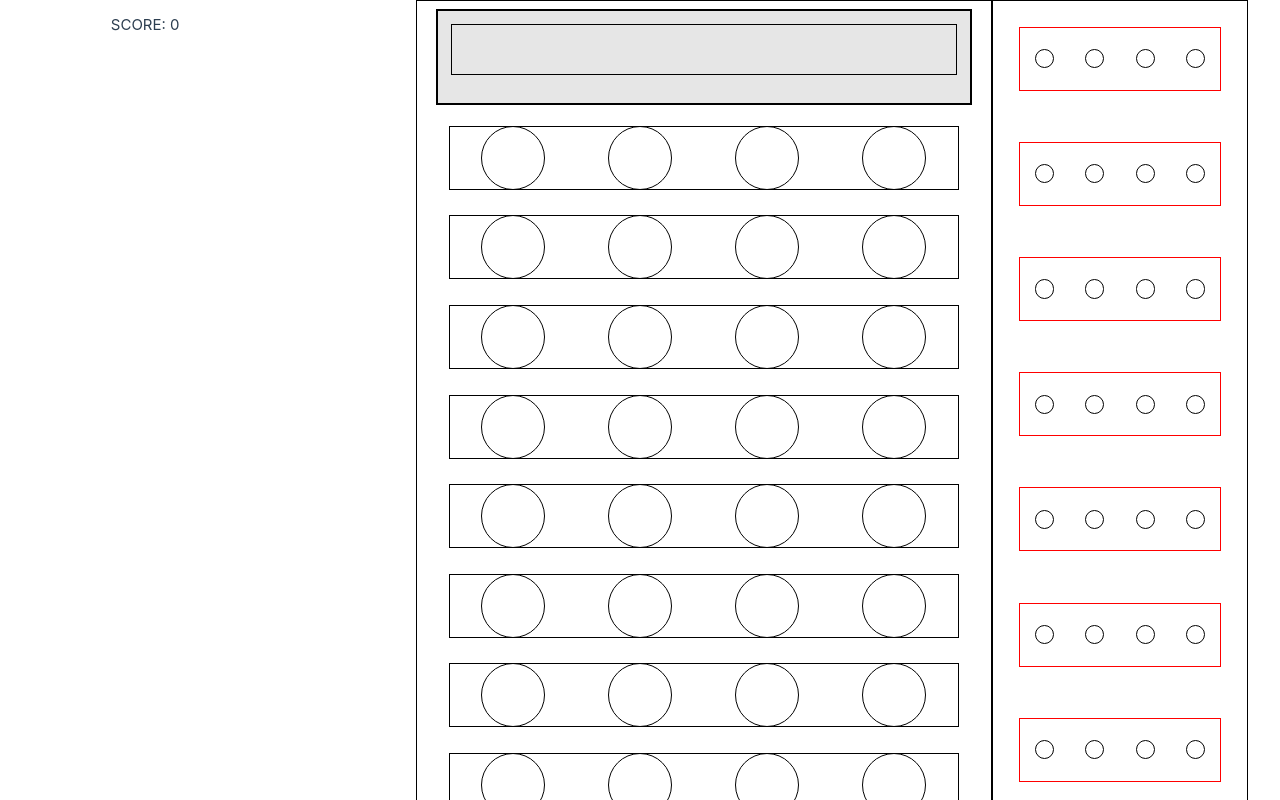
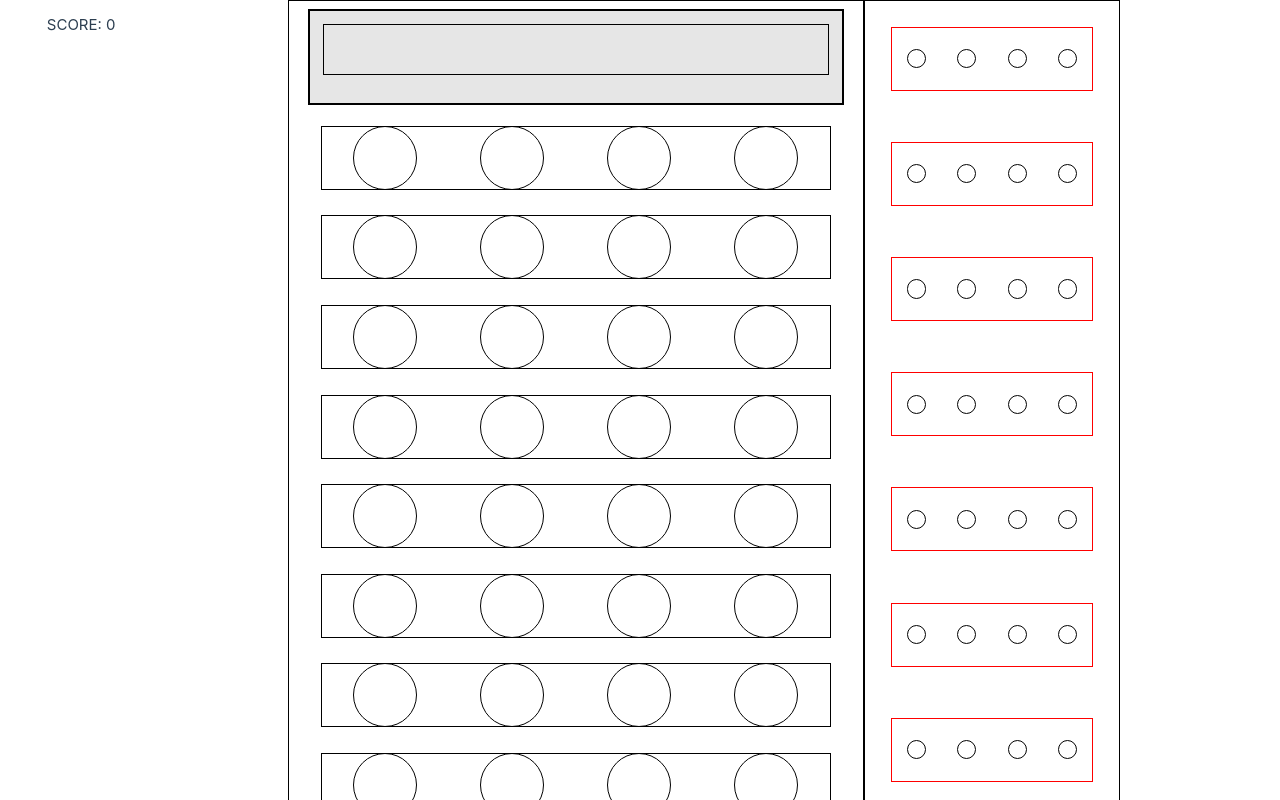
Before and after one commit to Flothar78/mastermind, a Vue app: page / in a window 1280 px wide. Shown: the top 800 px of the page. Built offline with nearby package versions, Linux system fonts and the light colour scheme; the HTML template or start-up script is replaced by a standard one.

Commit message:
Every component to breakpoint min-width 400px

```diff
--- a/src/App.vue
+++ b/src/App.vue
@@ -15,12 +15,12 @@ import ScoreView from "@/views/ScoreView.vue";
 </template>
 
 <style scoped>
-@media screen and (min-width: 800px) {
-  .score-wrapper {
-  }
+@media screen and (min-width: 400px) {
   .play-and-result-wrapper {
     display: flex;
     justify-content: center;
+    margin-left: 10vw;
+    margin-right: 10vw;
   }
 }
 </style>
--- a/src/components/AvailableColors.vue
+++ b/src/components/AvailableColors.vue
@@ -19,7 +19,7 @@ const { colorsArray, addColorToStore } = storeToRefs(color_store);
 </template>
 
 <style scoped>
-@media screen and (min-width: 800px) {
+@media screen and (min-width: 400px) {
   .peons-row {
     border: black 2.5px solid;
     background-color: #e6e6e6;
--- a/src/components/CheckRow.vue
+++ b/src/components/CheckRow.vue
@@ -21,6 +21,7 @@ const checkColorsPlaces = color_store.checkColorsPlaces(chosenRow);
 </template>
 
 <style scoped>
+@media screen and (min-width: 400px) {
   .peon-in-check-row {
     width: 1.5vw;
     height: 1.5vw;
@@ -35,4 +36,5 @@ const checkColorsPlaces = color_store.checkColorsPlaces(chosenRow);
   .none {
     background-color: red;
   }
+}
 </style>
--- a/src/components/GameSolution.vue
+++ b/src/components/GameSolution.vue
@@ -20,7 +20,7 @@ const { playRowId, numberOfPeons } = storeToRefs(color_store);
 </template>
 
 <style scoped>
-@media screen and (min-width: 800px) {
+@media screen and (min-width: 400px) {
   .game-solution {
     border: black 2.5px solid;
     background-color: #e6e6e6;
--- a/src/components/PeonOccurence.vue
+++ b/src/components/PeonOccurence.vue
@@ -3,7 +3,7 @@
 </template>
 
 <style scoped>
-@media screen and (min-width: 800px) {
+@media screen and (min-width: 400px) {
   .peon-shape {
     border: 0.5px solid black;
     width: 5vw;
--- a/src/components/PeonsRow.vue
+++ b/src/components/PeonsRow.vue
@@ -36,7 +36,7 @@ const looseMessage = () => {
 </template>
 
 <style scoped>
-@media screen and (min-width: 800px) {
+@media screen and (min-width: 400px) {
   .withinRow {
     border: black 0.5px solid;
     display: flex;
--- a/src/views/PlayView.vue
+++ b/src/views/PlayView.vue
@@ -13,7 +13,7 @@ import AvailableColors from "@/components/AvailableColors.vue";
 </template>
 
 <style scoped>
-@media screen and (min-width: 800px) {
+@media screen and (min-width: 400px) {
   .play-ground {
     border: black 0.5px solid;
     display: flex;
--- a/src/views/ResultView.vue
+++ b/src/views/ResultView.vue
@@ -18,7 +18,7 @@ const { rows } = storeToRefs(color_store);
 </template>
 
 <style scoped>
-@media screen and (min-width: 800px)  {
+@media screen and (min-width: 400px) {
   .try-result {
     border: black 0.5px solid;
     display: flex;
--- a/src/views/ScoreView.vue
+++ b/src/views/ScoreView.vue
@@ -38,6 +38,7 @@ const clickReplay = () => {
 </template>
 
 <style scoped>
+@media screen and (min-width: 400px) {
   .score-container {
     display: flex;
     flex-direction: column;
@@ -52,4 +53,5 @@ button {
     width: 14vw;
     margin-left: 3vw;
   }
+}
 </style>
```
Also changed, not shown: 5 other files (tests, documents, lock files or other folders). Lines whose indentation alone changed are shown as unchanged.
